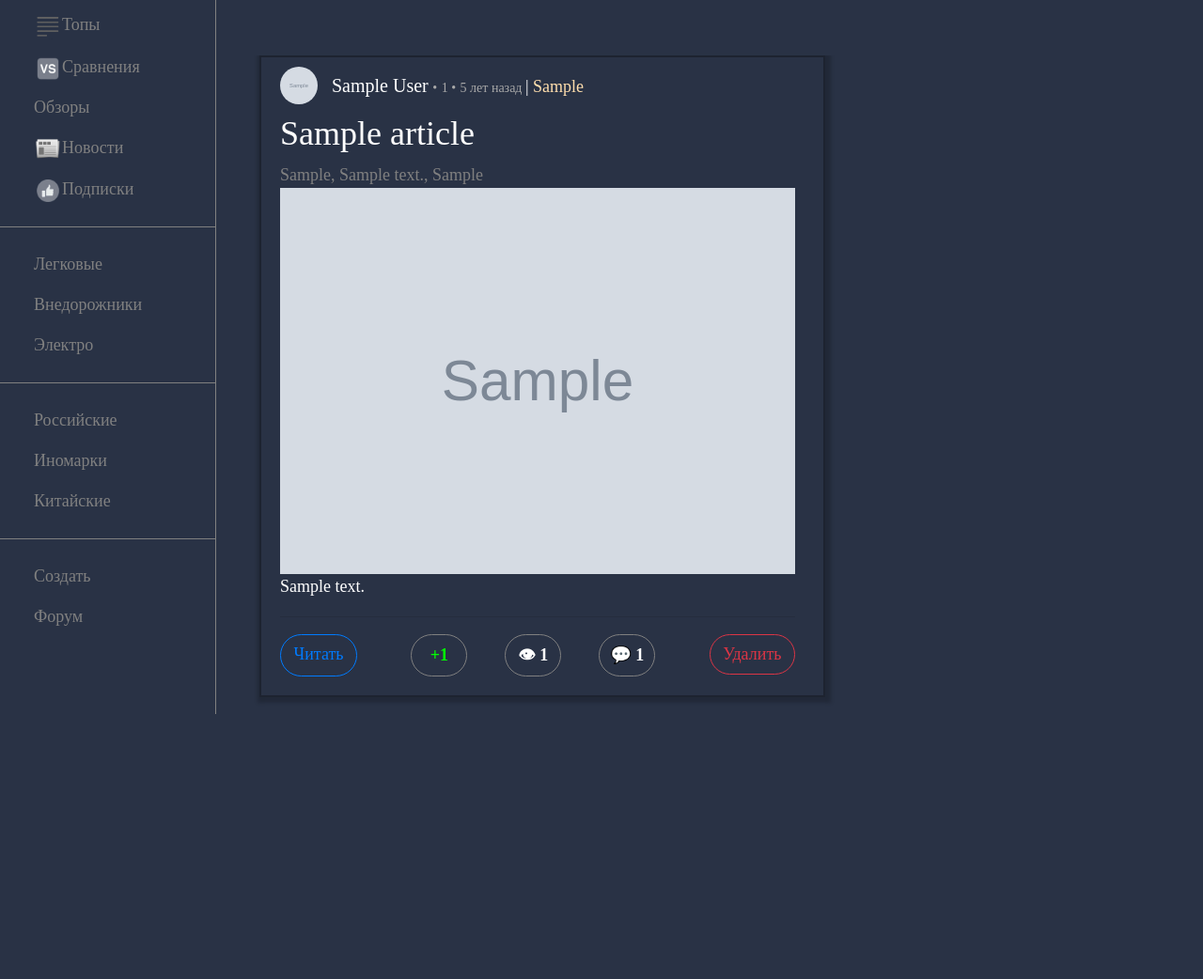
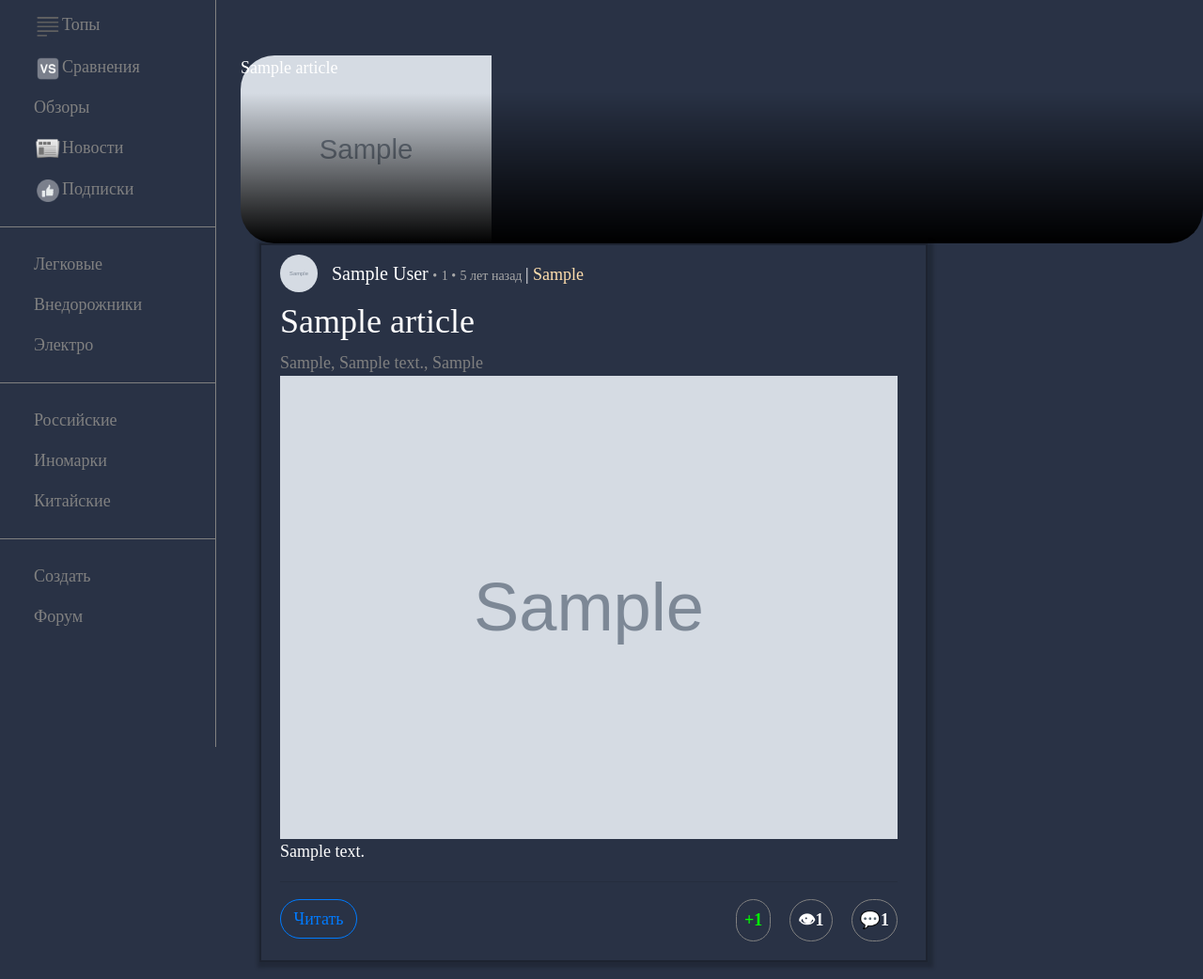
Before and after one commit to kerosin1323/SupportDrive, a Flask app: page / in a window 1280 px wide. Shown: the part 70-1112 px from the top of the page at 94% size. Before the commit the page ends 830 px from the top, so only its background shows below. Run offline with Flask 3, Linux system fonts and the light colour scheme; tables that the repository leaves empty hold one stand-in row (values such as "Sample post"); grey boxes marked "Sample" are stand-in pictures; some libraries are stand-ins or nearby versions.

Commit message:
news v3.1

```diff
--- a/data/functions.py
+++ b/data/functions.py
@@ -108,12 +108,13 @@ def get_article(article_id: articles.Articles.id) -> Type[articles.Articles]:
     return db_sess.query(articles.Articles).filter(articles.Articles.id == article_id).first()
 
 
-def mark_article(article_id: articles.Articles.id, mark: int) -> None:
-    article = get_user(article_id)
+def mark_article(article_id: articles.Articles.id, mark: int) -> str:
+    article = get_article(article_id)
     user = get_user(current_user.id)
     author = get_user(article.user_id)
     prev_mark = json.loads(user.marked_articles)
-    if (not prev_mark) or (not str(article_id) in prev_mark.keys()):
+    if not mark: return prev_mark[str(article_id)]
+    elif (not prev_mark) or (not str(article_id) in prev_mark.keys()):
         article.mark += mark
         author.mark += mark
         prev_mark[str(article_id)] = str(mark)
@@ -127,6 +128,7 @@ def mark_article(article_id: articles.Articles.id, mark: int) -> None:
         prev_mark[str(article_id)] = '0'
     user.marked_articles = json.dumps(prev_mark)
     db_sess.commit()
+    return prev_mark[str(article_id)]
 
 
 def get_followed(user_id: Users.id) -> list:
@@ -213,7 +215,6 @@ def send_password(email):
 
 def check_email_and_login_user(prev_link, password, email):
     parse_password = session[email][1]
-    print(password, parse_password)
     if str(password) == str(parse_password):
         if prev_link == 'reg':
             create_user(session[email][0])
@@ -222,6 +223,7 @@ def check_email_and_login_user(prev_link, password, email):
             login_user(user_log)
         return 'True'
     return 'Неправильный пароль'
+
 
 def get_on_email(email: str):
     return db_sess.query(Users).filter(Users.email == email).first()
@@ -272,14 +274,16 @@ def check_for_admin(form) -> bool:
 
 def get_comments(article_id: articles.Articles.id) -> list:
     all_sorted_comments = []
-    last_id_comment = len(db_sess.query(comments.Comments).order_by(desc(comments.Comments.mark)).filter(comments.Comments.article_id == article_id).all())
+    last_id_comment = len(db_sess.query(comments.Comments).order_by(desc(comments.Comments.mark)).filter(
+        comments.Comments.article_id == article_id).all())
     id_comment = 1
     while id_comment <= last_id_comment != 0:
         current_comment = get_comment(id_comment)
         answers_on_current_comment = get_answers(id_comment)
         if current_comment in all_sorted_comments and len(answers_on_current_comment) != 0:
             idx_in_asc = all_sorted_comments.index(current_comment)
-            all_sorted_comments = [*all_sorted_comments[:idx_in_asc], current_comment, *answers_on_current_comment, *all_sorted_comments[idx_in_asc+1:]]
+            all_sorted_comments = [*all_sorted_comments[:idx_in_asc], current_comment, *answers_on_current_comment,
+                                   *all_sorted_comments[idx_in_asc + 1:]]
         elif current_comment not in all_sorted_comments:
             if answers_on_current_comment != 0:
                 all_sorted_comments += current_comment, *answers_on_current_comment
--- a/server.py
+++ b/server.py
@@ -16,7 +16,7 @@ def load_user(user_id):
 @app.route('/', methods=['GET', 'POST'])
 def welcome_page():
     popular_articles = get_on_category()
-    return render_template('index.html', top_articles=get_top(), data=get_article_data(popular_articles), articles=popular_articles, leaders=get_leaders())
+    return render_template('index.html', all_news=popular_articles, top_articles=get_top(), data=get_article_data(popular_articles), articles=popular_articles, leaders=get_leaders())
 
 
 @app.route('/all/<category>', methods=['GET', 'POST'])
@@ -97,19 +97,18 @@ def reading_article(article_id):
     creator = get_user(current_article.user_id)
     all_comments = get_comments(article_id)
     data_comments = get_comment_data(all_comments)
-    mark = request.form.get('mark')
+    mark = request.form.get('mark') or 0
     comment_make_mark = request.form.get('comment_mark')
     if request.form.get('to_subscribe'):
         subscribe(creator.id)
     if comment_make_mark:
         comment_id, comment_mark = comment_make_mark.split(',')
         mark_comment(comment_id, int(comment_mark))
-    if mark:
-        mark_article(article_id, int(mark))
+    article_mark = mark_article(article_id, int(mark))
     return render_template('reading_article.html', time=text_delta(datetime.datetime.now() - current_article.created_date),
                            is_subscribed=check_subscribe(creator.id), to_answer=to_answer, amount_comments=len(all_comments),
                            article=current_article, current_user=current_user, user=creator, all_comments=all_comments,
-                           data_comments=data_comments)
+                           data_comments=data_comments, mark=int(article_mark))
 
 
 @app.route('/create_article', methods=['GET', 'POST'])
--- a/static/css/style.css
+++ b/static/css/style.css
@@ -151,7 +151,7 @@ input:-webkit-autofill:active{
 
     background-color: #293245;
     height: 100%;
-    width:110%;
+    width:150%;
     margin-left:20px;
     padding-left: 20px;
     padding-right: 30px;
@@ -312,9 +312,6 @@ background-color: #293245;
     color: white;
     border-radius: 2rem;
     padding: 8px;
-    width: 60px;
-    text-align: center;
-    margin: 20px;
     margin-top: 0px;
     margin-bottom: 0px;
 }
@@ -400,8 +397,6 @@ background-color: #293245;
 .comment_form {
      background-color: #343F52;
      width:100%;
-     margin-top:20px;
-     margin-bottom:5px;
 }
 
 .w3-btn, .w3-button {
--- a/templates/all_articles.html
+++ b/templates/all_articles.html
@@ -32,31 +32,31 @@
         </div>
         <hr>
         <div class="under-photo">
-            <a href="/read/{{ article.id }}" class="btn btn-outline-primary" style="border-radius:2rem;float:left;">
+            <div class="read"><a href="/read/{{ article.id }}" class="btn btn-outline-primary" style="border-radius:2rem;float:left;">
                 Читать
-            </a>
+            </a></div>
             <div class="article_mark" style="display: flex;font-weight: 700; ">
                     {% if article.mark > 0 %}
-                    <div title="Оценка" class='mark_article' style="color:#00ff00;">
+                    <div title="Оценка" class='mark_article' style="color:#00ff00;margin-right:20px;">
                         +{{article.mark}}
                     </div>
                     {% elif article.mark == 0 %}
-                    <div title="Оценка" class='mark_article' style="color: white;">
+                    <div title="Оценка" class='mark_article' style="color: white;margin-right:20px;">
                         {{article.mark}}
                     </div>
                     {% else %}
-                    <div title="Оценка" class='mark_article' style="color: red;">
+                    <div title="Оценка" class='mark_article' style="color: red;margin-right:20px;">
                         {{article.mark}}
                     </div>
                     {% endif %}
-                    <div class="readings" title="Кол-во просмотров">
-                        👁 {{ article.readings }}
+                    <div class="readings" title="Кол-во просмотров" style="margin-right:20px;">
+                        👁{{ article.readings }}
                     </div>
                     <div class="amount_comments" title="Кол-во комментариев">
-                        💬 {{data[article.id|string][4]}}
+                        💬{{data[article.id|string][4]}}
                     </div>
             </div>
-            {% if current_user.id != article.user_id %}
+            {% if current_user.id == article.user_id %}
             <div>
                 <a
                     href="/delete_article/{{article.id}}" class="btn btn-outline-danger" style="border-radius:2rem;float:right;">Удалить
--- a/templates/index.html
+++ b/templates/index.html
@@ -2,7 +2,14 @@
 
 {% block content %}
 <form class="all_articles" method="post" novalidate>
-    <div class="welcome_page" style="float:left">
+    <div class="all_news" style="margin-left: 20%;">
+        {% for news in all_news %}
+        <div class="news" style="background:linear-gradient(to bottom, rgba(0,0,0,0) 20%, rgba(0,0,0,1)), url(/static/images/{{news.photo}});background-repeat: no-repeat; background-size:contain;width:100; height:200px;border-radius:2rem;">
+            {{news.name}}
+        </div>
+        {% endfor %}
+    </div>
+    <div class="welcome_page" style="float:left;">
     {% include 'all_articles.html' %}
     </div>
     <div class="leaders" style="float: right;margin-right:50px;">
```
Also changed, not shown: templates/reading_article.html (+66 -39 lines).
